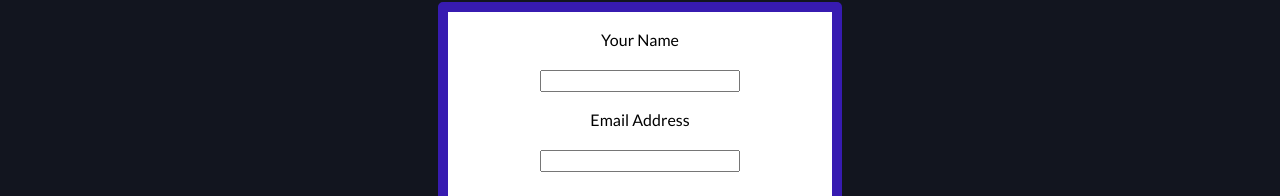
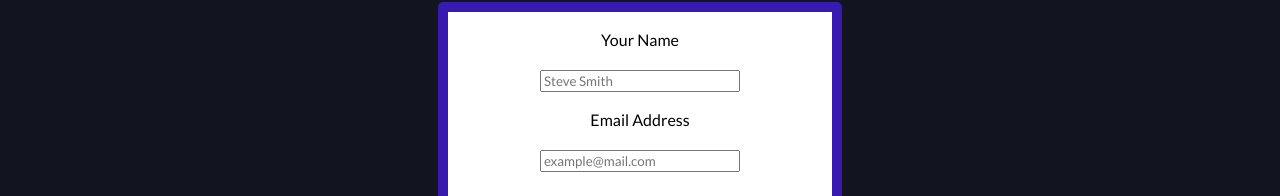
Before and after one commit to TechnoPrep/nwe-Stu_Mini-Project, a plain HTML site: page index.html in a window 1280 px wide. Shown: the part 891-1087 px from the top of the page. Drawn offline with Linux system fonts and the light colour scheme.

Commit message:
Added placeholder text to form input fields

```diff
--- a/index.html
+++ b/index.html
@@ -93,7 +93,7 @@
                     </p>
 
                     <p>
-                        <input id='name' name='name' type='text'/>
+                        <input id='name' name='name' type='text' placeholder="Steve Smith"/>
                     </p>
 
                     <p>
@@ -101,7 +101,7 @@
                     </p>
 
                     <p>
-                        <input id='email' name='email' type='email'/>
+                        <input id='email' name='email' type='email' placeholder="example@mail.com"/>
                     </p>
 
                     <p>
```
